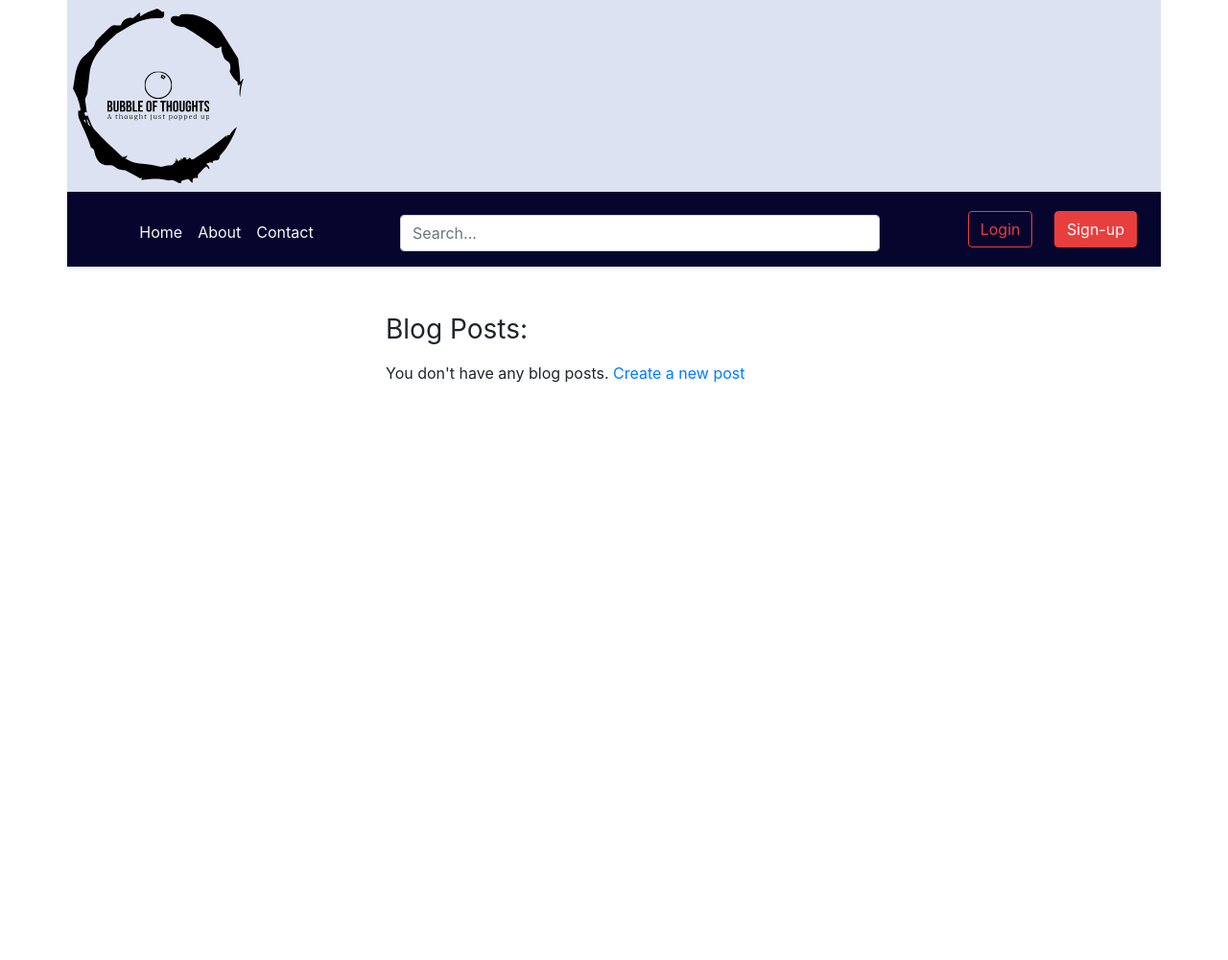
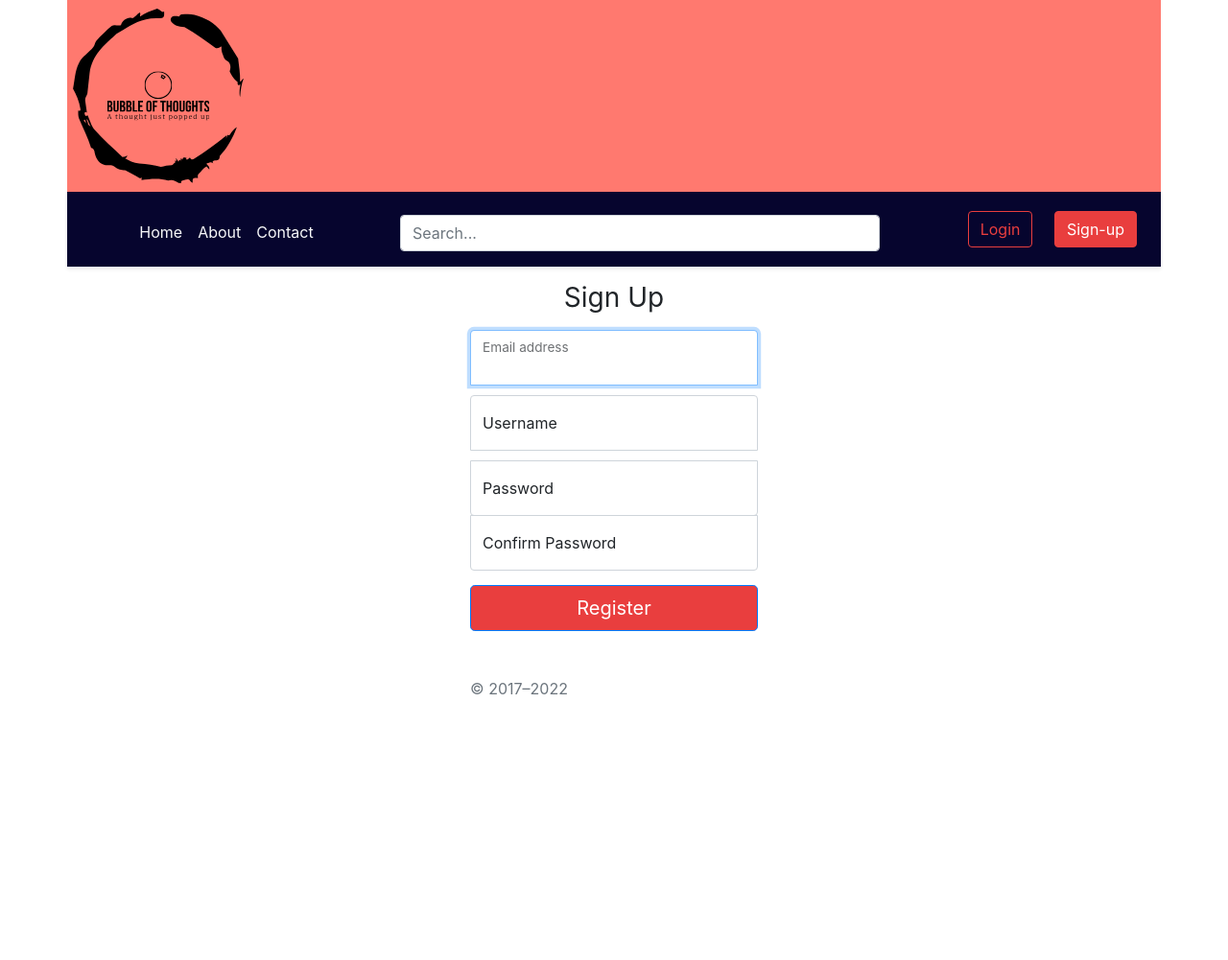
Before and after one commit to ancloas/Django-Blog-Anugrah, a Django app: page /register/ in a window 1280 px wide. Shown: the top 1001 px of the page at 96% size. Run offline with Django 4.2, Linux system fonts and the light colour scheme; parts of the project's set-up code (start-up, migrations or seed data) failed here and were passed over; some libraries are stand-ins or nearby versions.

Commit message:
resolved issue with register page, updated header bg

```diff
--- a/blog_avg/account/templates/account/register.html
+++ b/blog_avg/account/templates/account/register.html
@@ -1,9 +1,9 @@
 {% extends 'base.html' %}
+{% block content %}
 {% load static %}
 
-{% block content %}
+<style>
 
-<style>
     .form-signin {
       max-width: 330px;
       padding: 15px;
@@ -14,75 +14,77 @@
     }
 
     .form-signin input[type="email"] {
-    margin-bottom: -1px;
+      margin-bottom: 10px;
+      border-bottom-right-radius: 0;
+      border-bottom-left-radius: 0;
+    }
+
+    .form-signin input[type="text"] {
+      margin-bottom: 10px;
       border-bottom-right-radius: 0;
       border-bottom-left-radius: 0;
     }
 
     .form-signin input[type="password"] {
-    margin-bottom: 10px;
+      margin-bottom: -1px;
       border-top-left-radius: 0;
       border-top-right-radius: 0;
     }
 
-  .blog-posts {
-    max-width: 500px;
-    width: 100%;
-    margin: auto;
+    .h3{
+     text-align: center;
     }
 
-  /* Additional Styling for Cooler Look */
-  .blog-post-container {
-    border: 1px solid #ddd;
-    border-radius: 8px;
-    padding: 10px;
-    margin-bottom: 10px;
+.pink-button{
+  background-color: rgb(233, 62, 62);
 }
 
-  .blog-post-title {
-    font-size: 18px;
-    font-weight: bold;
-  }
-
-  .blog-post-status {
-    font-size: 14px;
-    color: #555;
-  }
-
-  .blog-post-link {
-    text-decoration: none;
-    color: #007bff;
-  }
 </style>
 
-<div>
-  <!-- Your Profile Form -->
-  <!-- ... -->
+    <form class="form-signin m-auto" method="post">
+      {% csrf_token %}
+        <!-- <img class="mb-4" src="{% static 'Anugrah.jpg' %}" alt="" width="72" height="57"> -->
+        <h1 class="h3 mb-3 fw-normal">Sign Up</h1>
 
-  <!-- Change Password Link -->
-  <!-- ... -->
+        <div class="form-floating">
+          <input type="email" name ="email" class="form-control form-signin input" id="floatingInput" placeholder="name@example.com"
+          required autofocus>
+          <label for="floatingInput">Email address</label>
+        </div>
+        <div class="form-floating">
+            <input type="text" name ="username" class="form-control form-signin input" id="inputUsername" placeholder="username" required>
+            <label for="floatingInput">Username</label>
+        </div>
+        <div class="form-floating">
+          <input type="password" name="password1" class="form-control form-signin input" id="floatingPassword" placeholder="Password" required>
+          <label for="floatingPassword">Password</label>
+        </div>
+        <div class="form-floating">
+            <input type="password" name="password2" class="form-control form-signin input" id="floatingPassword" placeholder="Confirm Password" required>
+            <label for="floatingPassword">Confirm Password</label>
+        </div>
+        {% for field in registration_form %}
+         <p>
+            {% for error in field.errors %}
+                 <p style="color:red;">{{error}}</p>
+            {% endfor %}
+         </p>
+        {% endfor %}
 
-  <!-- Blog Posts List -->
-  <div class="container mt-4 p-4">
-    <div class="row">
-      <div class="blog-posts">
-        <h3 class="mb-3 font-weight-normal">Blog Posts:</h3>
-        {% if blog_posts %}
-          <div class="list-group">
-            {% for post in blog_posts %}
-              <div class="blog-post-container">
-                <a href="{% url 'blog:detail' post.slug %}" class="blog-post-link">
-                  <h4 class="blog-post-title">{{ post.title }}</h4>
-                </a>
-                <p class="blog-post-status">Status: {{ post.get_status_display }}</p>
+        {% if registration_form.non_field_errors %}
+        <div style="color: red;">
+        <p> {{registration_form.non_field_errors}} </p>
         </div>
-            {% endfor %}
-          </div>
-        {% else %}
-          <p>You don't have any blog posts. <a href="{% url 'blog:create' %}">Create a new post</a></p>
         {% endif %}
-      </div>
-    </div>
-  </div>
-</div>
-{% endblock content %}
+
+
+        {% if success_message %}
+         <p style="color:green; text-align: center;">{{success_message}}
+        </p>
+        {% endif %}
+
+        <button class="w-100 btn btn-lg btn-primary pink-button" type="submit">Register</button>
+        <p class="mt-5 mb-3 text-muted">© 2017–2022</p>
+      </form>
+
+{% endblock content%}
--- a/blog_avg/blog_avg/settings.py
+++ b/blog_avg/blog_avg/settings.py
@@ -80,7 +80,6 @@ INSTALLED_APPS = [
     #additional apps
     # Rich Text Editor
     'ckeditor',
-    'django_quill',
     'ckeditor_uploader',
 
 
--- a/blog_avg/templates/base.html
+++ b/blog_avg/templates/base.html
@@ -1,3 +1,5 @@
+{% load static %}
+
 <!DOCTYPE html>
 <html lang="en">
 <head>
@@ -5,6 +7,8 @@
     <meta http-equiv="X-UA-Compatible" content="IE=edge">
     <meta name="viewport" content="width=device-width, initial-scale=1.0">
     <title>Bubble Of Thoughts</title>
+    <link rel="icon" href="{% static 'favicon.ico' %}" type="image/x-icon">
+    <link rel="shortcut icon" href="{% static 'favicon.ico' %}" type="image/x-icon">
 
     {% include 'snippets/header.html'  %}
     {% include 'snippets/base_css.html'  %}
--- a/blog_avg/templates/snippets/header.html
+++ b/blog_avg/templates/snippets/header.html
@@ -43,7 +43,7 @@
 </style>
 <div>
 <div class="container">
-  <div class="row" style="background-color: rgba(189, 197, 230, 0.507);">
+  <div class="row" style="background-color:  rgb(255, 121, 111);">
   <div class="left-column col-lg-2 p-0">
     <a href="{% url 'home' %}" >
       <img src="{% static 'bubble-of-thoughts-high-resolution-logo-black-on-transparent-background.svg' %}" alt="Bubble of Thoughts" width="100%" style="max-height: 200px; max-width: 200px;">
```
Also changed, not shown: blog_avg/personal/templates/personal/about.html (+7 -13 lines), blog_avg/static/favicon.ico (added). Lines whose indentation alone changed are shown as unchanged.
